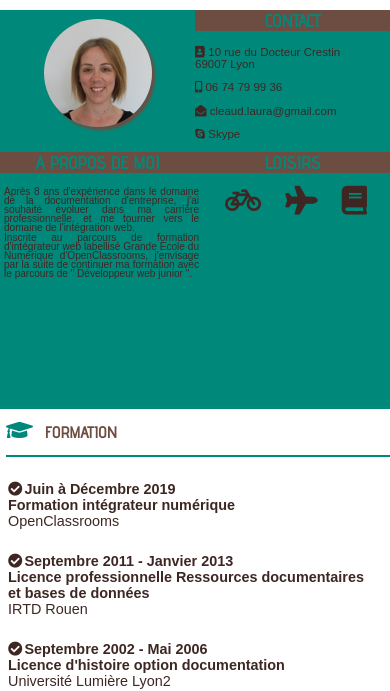
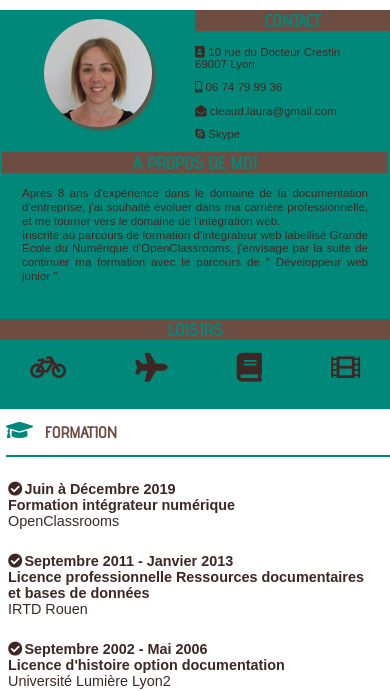
Before and after one commit to laura241/Projet2, a plain HTML site: page index.html in a window 390 px wide. Shown: the part 161-852 px from the top of the page. Drawn offline with Linux system fonts and the light colour scheme; files whose address does not match are found by name.

Commit message:
Mise à jour aside en responsive = Apropos + loisirs bloc horizontal

```diff
--- a/Style.css
+++ b/Style.css
@@ -1,11 +1,11 @@
 @font-face {
     font-family: 'advent_promedium';
-    src: url('fonts/adventpro-medium-webfont.eot');
-    src: url('fonts/adventpro-medium-webfont.eot?#iefix') format('embedded-opentype'),
-         url('fonts/adventpro-medium-webfont.woff2') format('woff2'),
-         url('fonts/adventpro-medium-webfont.woff') format('woff'),
-         url('fonts/adventpro-medium-webfont.ttf') format('truetype'),
-         url('fonts/adventpro-medium-webfont.svg#advent_promedium') format('svg');
+    src: url('Fonts/adventpro-medium-webfont.eot');
+    src: url('Fonts/adventpro-medium-webfont.eot?#iefix') format('embedded-opentype'),
+         url('Fonts/adventpro-medium-webfont.woff2') format('woff2'),
+         url('Fonts/adventpro-medium-webfont.woff') format('woff'),
+         url('Fonts/adventpro-medium-webfont.ttf') format('truetype'),
+         url('Fonts/adventpro-medium-webfont.svg#advent_promedium') format('svg');
     font-weight: normal;
     font-style: normal;
 
@@ -275,11 +275,24 @@ img{
 		width: 50%;
 	}
 
+	.asidePart:nth-child(3n){
+		width: 100%;
+		margin-left: 2px;
+		margin-right: 2px;
+		height: 167px;
+	}
 
+	.asidePart:nth-child(4n){
+		width: 100%;
+	}
 
 	.TitleAside{
 		font-size: 1.2em;
 		margin-top: 0%;
+	}
+
+	.TitleAside h2{
+		width: 100%;
 	}
 
 	#boxphoto{
@@ -296,18 +309,11 @@ img{
 	}
 
 	#Apropos{
-		font-size: 0.7em;
-		margin-left: 4px;
-		line-height: 0.9em;
-		margin-right: 1px;
-		width: 100%;
+		font-size: 0.8em;
+		margin-left: 20px;
+		margin-right: 20px;
+		line-height: 1.2em;
 	}
-
-	#loisirs{
-		height: 160px;
-		width: 100%;
-	}
-
 
 	.MainSection{
 		margin-top: 21px;
@@ -365,8 +371,8 @@ img{
 	}
 
 	.PartSkills h3{
-		font-size: 0.9em;
 		text-align: left;
+		font-size: 1em;
 	}
 
 
--- a/index.html
+++ b/index.html
@@ -105,6 +105,8 @@
 			<h2 class="TitleSectionText">FORMATION</h2>
 		</div>
 
+			<article>
+
 				<div class="Date">
 					<h3><span class="icon check"></span>Juin à Décembre 2019</h3>
 				</div>
@@ -135,6 +137,8 @@
 
 				</div>
 
+			</article>
+
 
 	</section>
 
@@ -146,6 +150,7 @@
 		<h2 class="TitleSectionText">EXPERIENCE PROFESSIONNELLE</h2>
 
 	</div>
+			<article>
 
 				<div class="Date"><h3><span class="icon check"></span>Février 2018 à Juillet 2019</h3>
 					IFSI Le Vinatier - Bron
@@ -201,6 +206,7 @@
 						Gestion et approvisionnement du rayon</br>
 						Accueil et orientation de la clientèle</br>
 				</div>
+			</article>
 
 	</section>
 
@@ -211,7 +217,7 @@
 		<span class="icon lightbulb"></span>
 		<h2 class="TitleSectionText">COMPETENCES</h2>
 	</div>
-			<div id="Skills">
+			<article id="Skills">
 
 				<div class="PartSkills">
 
@@ -264,7 +270,7 @@
 					</ul>
 				</div>
 
-			</div>
+			</article>
 	</section>
 
 </main>
```
